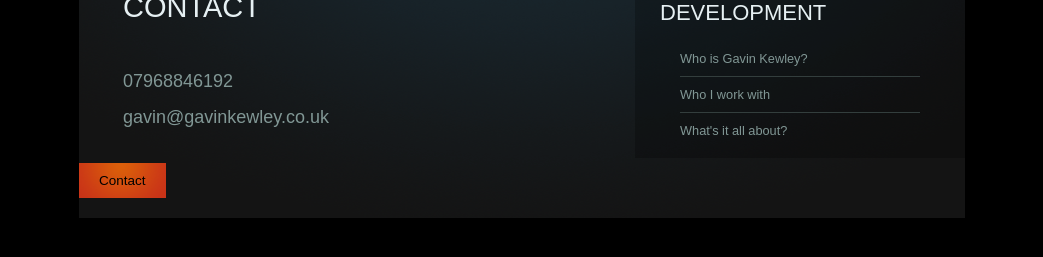
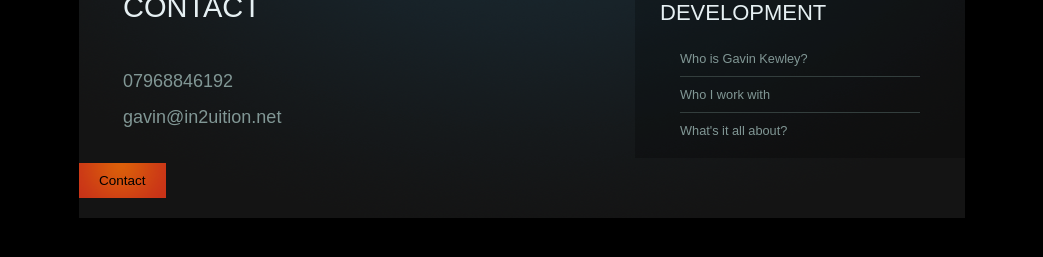
Before and after one commit to gavinkewley/gavinkewley.github.io, a Jekyll site: the page built from contact.html, in a window 1280 px wide. Shown: the part 541-798 px from the top of the page, without its empty margins (118-1161 px from the left). Built offline with Jekyll 4.4.1, drawn with Linux system fonts in a browser that asks for light colours.

Commit message:
Swap contact email to gavin@in2uition.net

```diff
--- a/contact.html
+++ b/contact.html
@@ -14,7 +14,7 @@ title: Contact
 				<div id="mainText"><h2>Contact</h2>
 <p>&nbsp;</p>
 <p><span style="font-size: large;"><span style="font-family: arial,helvetica,sans-serif;">07968846192</span></span></p>
-<p><span style="font-size: large;"><span style="font-family: arial,helvetica,sans-serif;">gavin@gavinkewley.co.uk</span></span></p>
+<p><span style="font-size: large;"><span style="font-family: arial,helvetica,sans-serif;">gavin@in2uition.net</span></span></p>
 <p><a class="button" href="contact.html">Contact</a></p></div>
 				<div id="rightBox"><h3>Development</h3>
 <ul>
```
